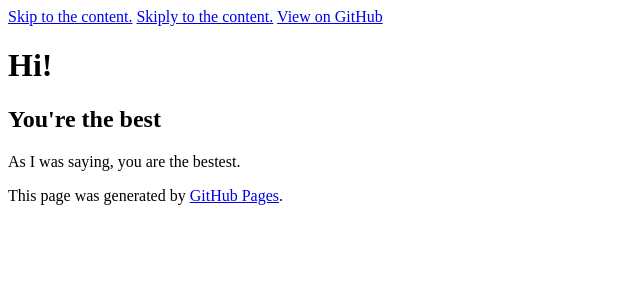
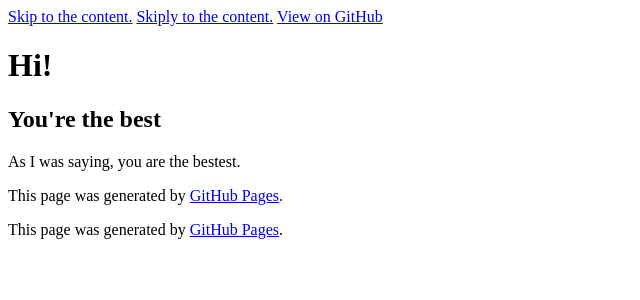
Before and after one commit to siddharthngandhi/siddharthngandhi.github.io, a Jekyll site: the page built from index.md, in a window 1280 px wide. Shown: the top 300 px of the page, without its empty margins (0-640 px from the left). Built offline with Jekyll 4.4.1, drawn with Linux system fonts in a browser that asks for light colours; the repository's description, which GitHub fills in, is left out.

Commit message:
Update default.html

```diff
--- a/_layouts/default.html
+++ b/_layouts/default.html
@@ -38,6 +38,26 @@
 
     <main id="content" class="main-content" role="main">
       {{ content }}
+        </section>
+
+         <aside id="sidebar">
+          {% if site.show_downloads %}
+            <a href="{{ site.github.zip_url }}" class="button">
+              <small>Download</small>
+              .zip file
+            </a>
+            <a href="{{ site.github.tar_url }}" class="button">
+              <small>Download</small>
+              .tar.gz file
+            </a>
+          {% endif %}
+
+          {% if site.github.is_project_page %}
+            <p class="repo-owner"><a href="{{ site.github.repository_url }}">{{ site.github.repository_name }}</a> is maintained by <a href="{{ site.github.owner_url }}">{{ site.github.owner_name }}</a>.</p>
+          {% endif %}
+
+          <p>This page was generated by <a href="https://pages.github.com">GitHub Pages</a>.</p>
+        </aside>
 
       <footer class="site-footer">
         {% if site.github.is_project_page %}
```
